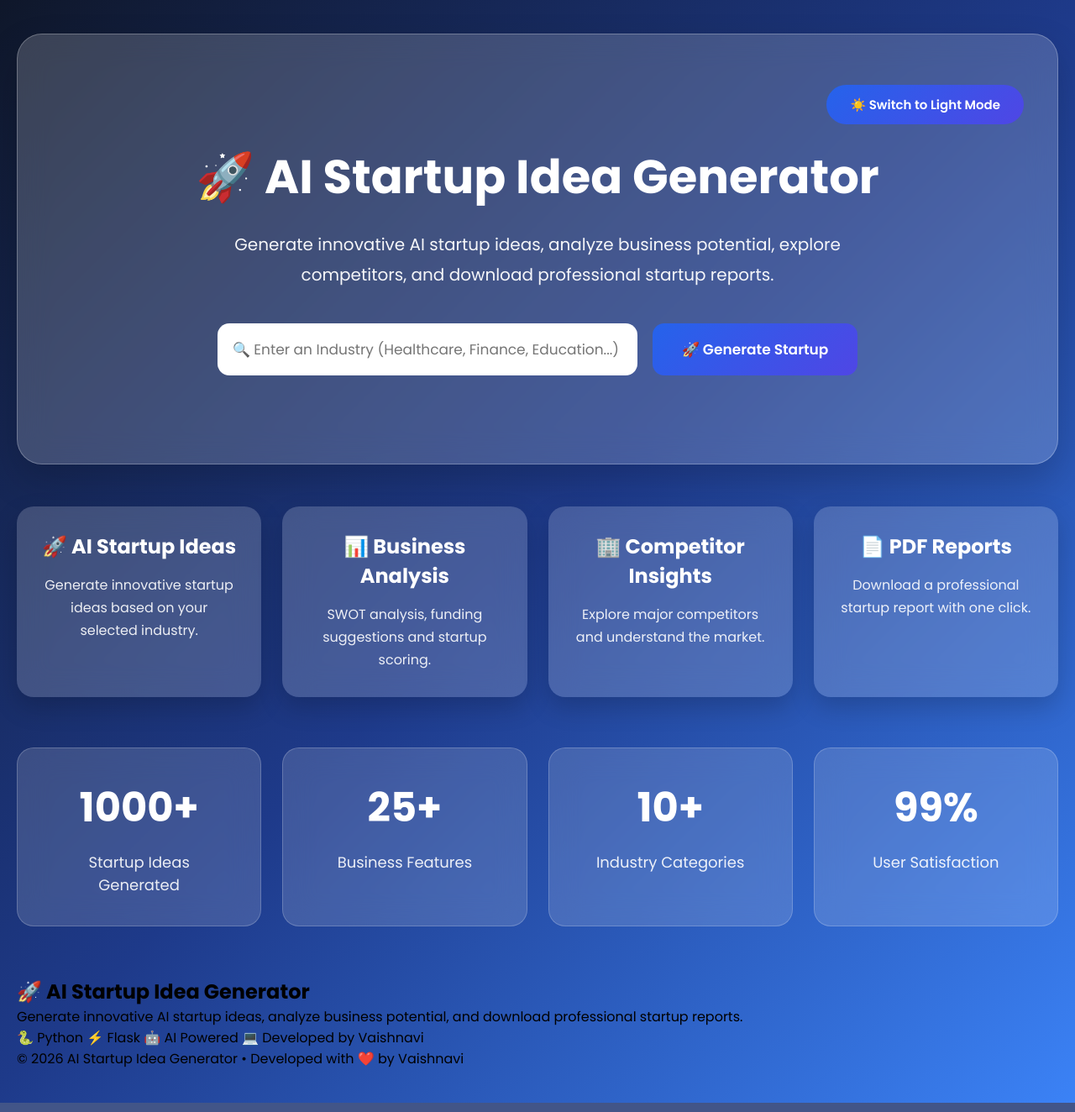
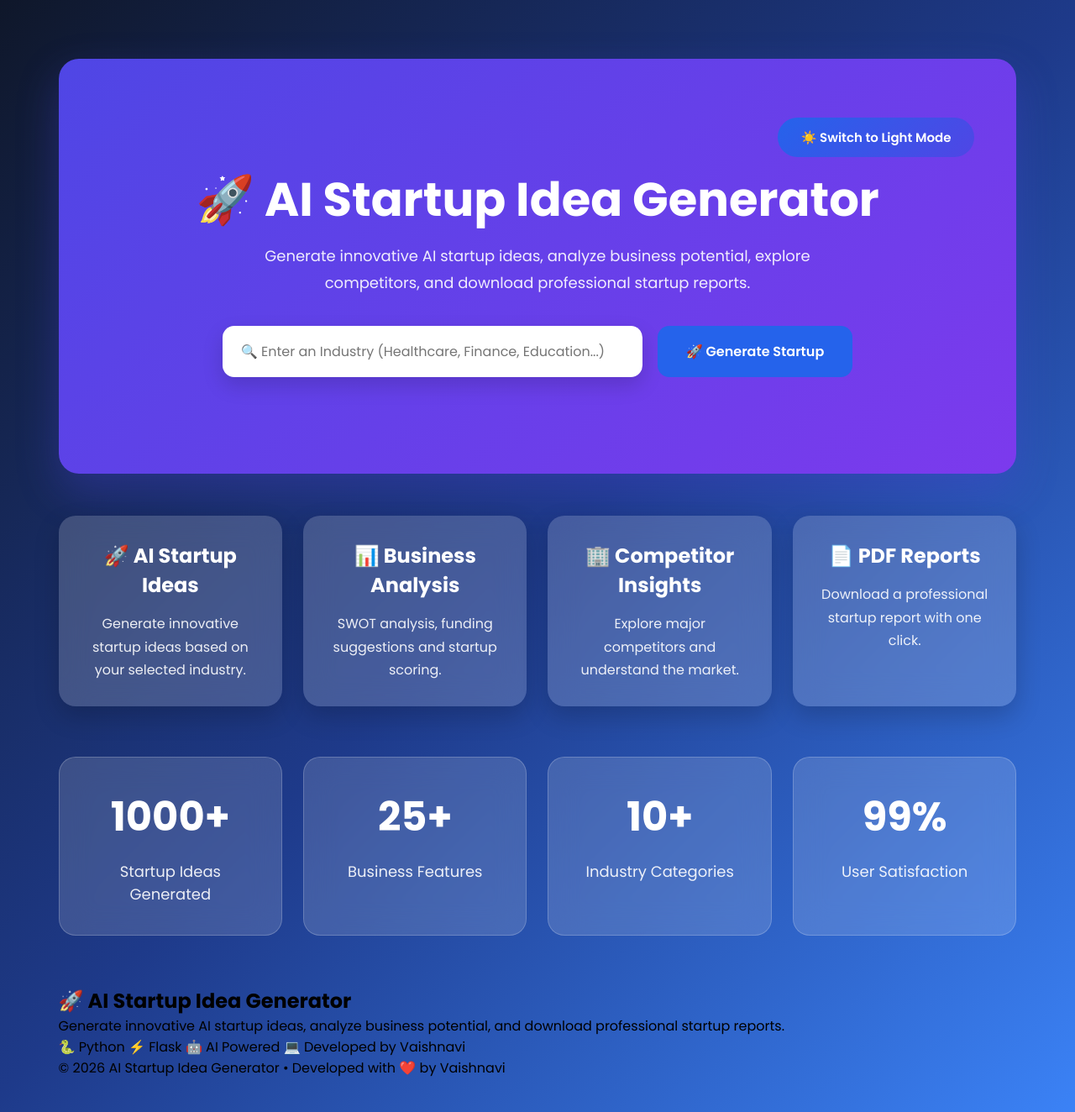
Before and after one commit to Vaishnaviv-p/AI-Startup-Idea-Generator, a Flask app: page / in a window 1280 px wide. Shown: the whole page at 84% size. Run offline with Flask 3, Linux system fonts and the light colour scheme.

Commit message:
Version 16.1 - Professional hero styling

```diff
--- a/static/style.css
+++ b/static/style.css
@@ -39,12 +39,9 @@ padding:40px 20px;
 
 }
 .container{
-
-max-width:1250px;
-margin:auto;
-
+    width:min(1200px,92%);
+    margin:0 auto;
 }
-
 .header{
 
 text-align:center;
@@ -354,15 +351,13 @@ width:100%;
 =========================== */
 
 .hero{
-
-    background:rgba(255,255,255,.18);
-    backdrop-filter:blur(18px);
-    border-radius:30px;
-    padding:60px 40px;
-    margin-bottom:50px;
-    box-shadow:0 20px 45px rgba(0,0,0,.18);
-    border:1px solid rgba(255,255,255,.25);
-
+    background:linear-gradient(135deg,#4f46e5,#7c3aed);
+    border-radius:24px;
+    padding:70px 50px;
+    margin:30px 0 50px;
+    color:#fff;
+    text-align:center;
+    box-shadow:0 20px 50px rgba(79,70,229,.30);
 }
 
 .hero-content{
@@ -371,22 +366,23 @@ width:100%;
 
 }
 
-.hero h1{
+.hero h1,
+.hero-title{
 
     font-size:56px;
-    color:white;
+    font-weight:700;
+    line-height:1.1;
     margin-bottom:20px;
 
 }
+.hero p,
+.hero-subtitle{
 
-.hero p{
-
-    color:white;
-    font-size:20px;
-    max-width:850px;
-    margin:auto;
+    font-size:18px;
+    color:rgba(255,255,255,.90);
+    max-width:760px;
+    margin:0 auto 35px;
     line-height:1.8;
-    opacity:.95;
 
 }
 
@@ -394,9 +390,7 @@ width:100%;
 
     display:flex;
     justify-content:center;
-    align-items:center;
     gap:18px;
-    margin-top:40px;
     flex-wrap:wrap;
 
 }
@@ -404,32 +398,33 @@ width:100%;
 .hero-form input{
 
     width:500px;
-    padding:18px;
+    max-width:100%;
+    padding:18px 22px;
     border:none;
     border-radius:14px;
-    font-size:17px;
-    outline:none;
+    font-size:16px;
+    box-shadow:0 10px 25px rgba(0,0,0,.15);
 
 }
 
 .hero-form button{
 
-    padding:18px 35px;
+    background:#2563eb;
+    color:#fff;
     border:none;
     border-radius:14px;
-    background:linear-gradient(135deg,#2563eb,#4f46e5);
-    color:white;
-    font-size:17px;
+    padding:18px 34px;
+    font-size:16px;
     font-weight:600;
     cursor:pointer;
-    transition:.35s;
+    transition:.3s;
 
 }
 
 .hero-form button:hover{
 
-    transform:translateY(-4px);
-    box-shadow:0 10px 25px rgba(37,99,235,.4);
+    background:#1d4ed8;
+    transform:translateY(-3px);
 
 }
 /* ===============================
```
Also changed, not shown: instance/startup.db, 2 other files.
